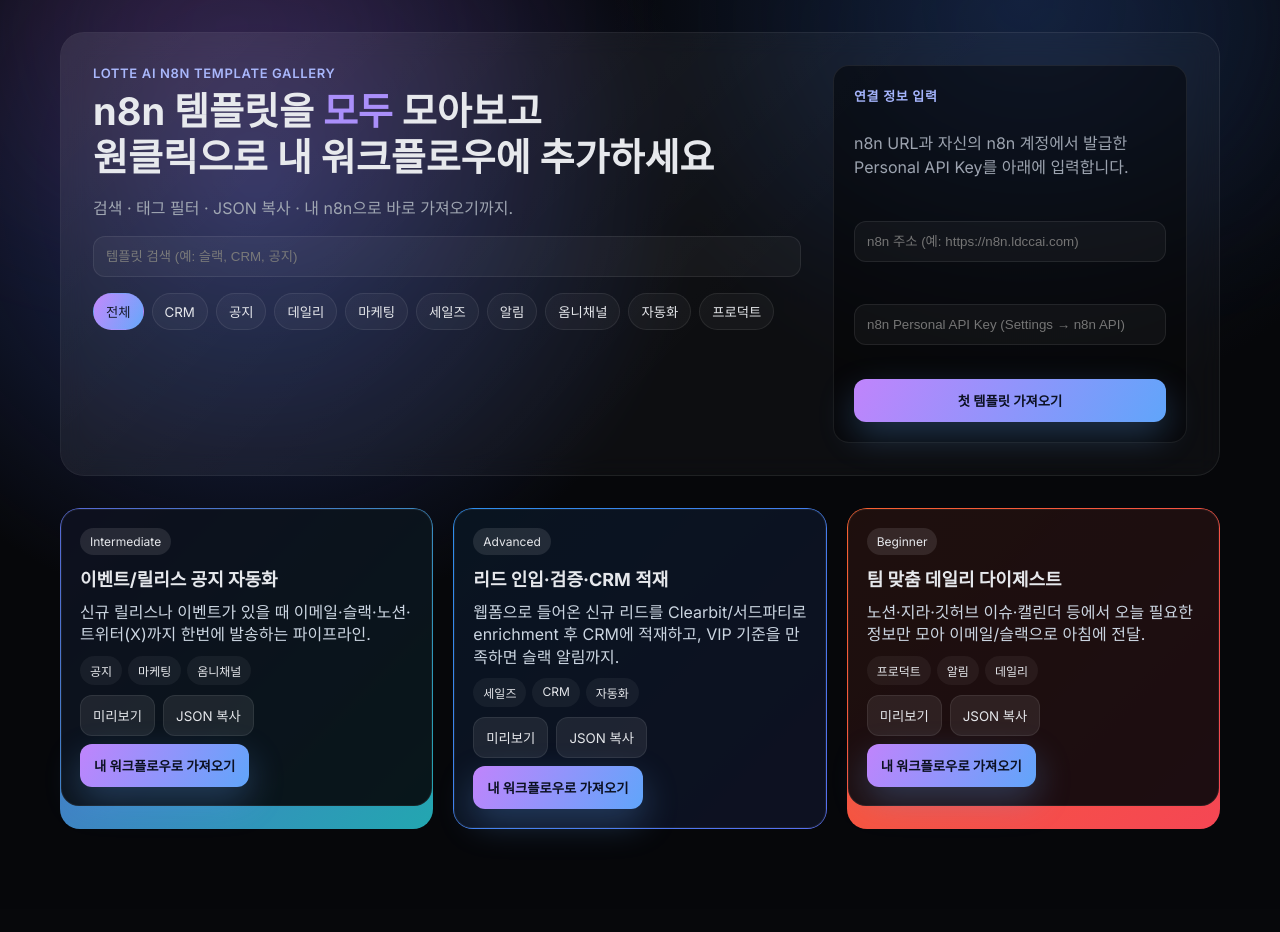
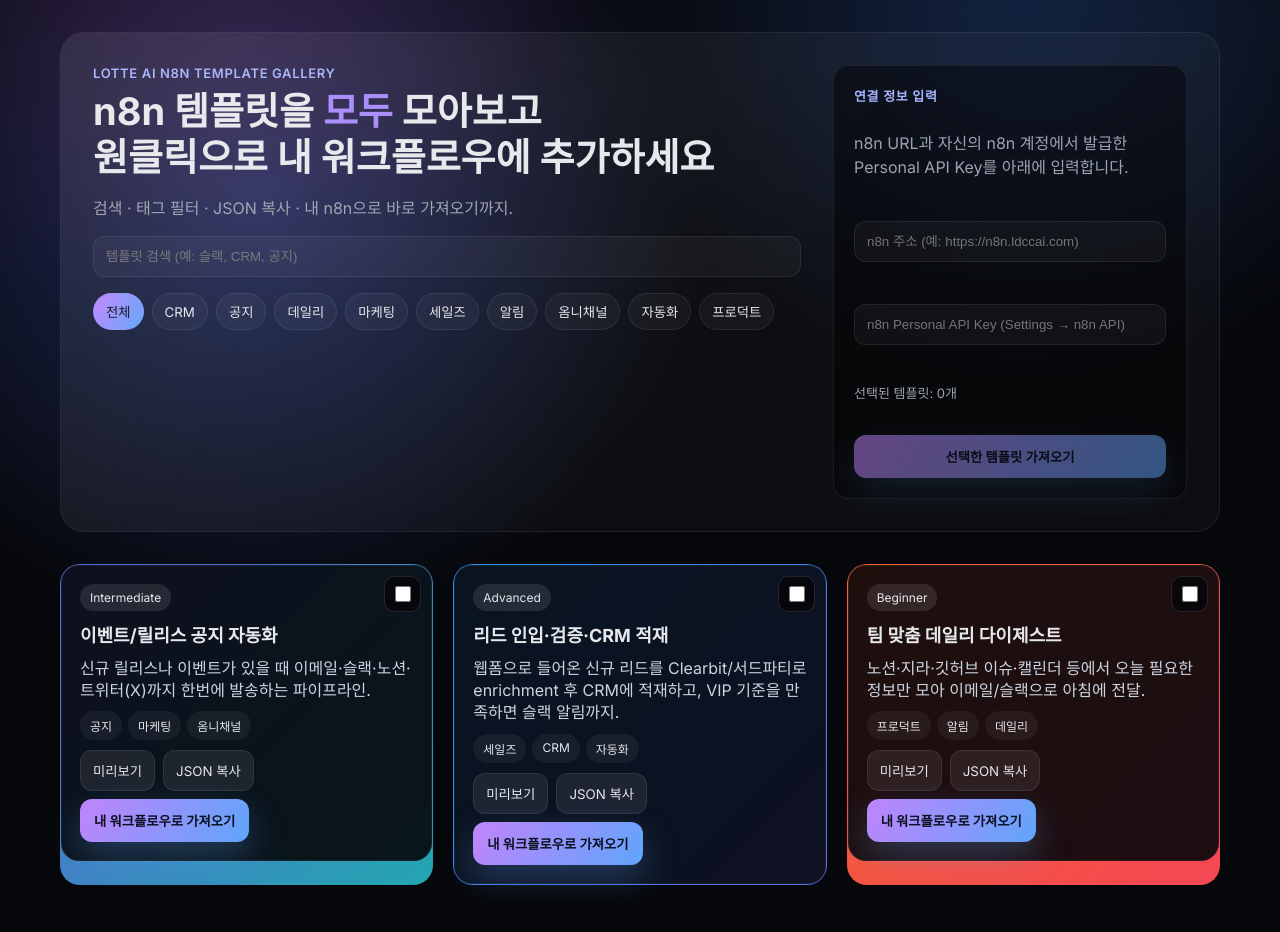
Before and after one commit to vvonha/n8n, a React (Vite) app: page / in a window 1280 px wide. Shown: the top 932 px of the page. Before the commit the page ends 909 px from the top, so only its background shows below. Built offline with nearby package versions, Linux system fonts and the light colour scheme.

Commit message:
Add multi-template selection import

```diff
--- a/src/App.tsx
+++ b/src/App.tsx
@@ -22,6 +22,7 @@
   const [selectedTag, setSelectedTag] = useState<string | null>(null);
   const [selectedTemplate, setSelectedTemplate] = useState<WorkflowTemplate | null>(null);
   const [status, setStatus] = useState<string>('');
+  const [selectedTemplateIds, setSelectedTemplateIds] = useState<Set<string>>(new Set());
   const [apiBase, setApiBase] = useState<string>(() => {
     if (typeof window === 'undefined') return '';
     return localStorage.getItem('n8nApiBase') || '';
@@ -47,6 +48,23 @@
       return matchesQuery && matchesTag;
     });
   }, [query, selectedTag]);
+
+  const selectedTemplates = useMemo(
+    () => templates.filter((template) => selectedTemplateIds.has(template.id)),
+    [selectedTemplateIds],
+  );
+
+  const toggleTemplateSelection = (templateId: string) => {
+    setSelectedTemplateIds((prev) => {
+      const next = new Set(prev);
+      if (next.has(templateId)) {
+        next.delete(templateId);
+      } else {
+        next.add(templateId);
+      }
+      return next;
+    });
+  };
 
   const handleImport = async (template: WorkflowTemplate) => {
     if (!apiBase) {
@@ -84,12 +102,46 @@
     setStatus('JSON이 클립보드에 복사되었습니다.');
   };
 
-  const heroQuickImport = () => {
-    if (!filteredTemplates.length) {
-      setStatus('가져올 템플릿이 없습니다.');
+  const importSelectedTemplates = async () => {
+    if (selectedTemplates.length === 0) {
+      setStatus('가져올 템플릿을 선택해주세요.');
       return;
     }
-    handleImport(filteredTemplates[0]);
+
+    if (!apiBase) {
+      setStatus('n8n API 주소를 입력해주세요. 예: https://n8n.ldccai.com/api/v1');
+      return;
+    }
+
+    if (!apiKey) {
+      setStatus('먼저 내 n8n 계정에서 발급한 API 키를 입력해주세요. (Settings → API)');
+      return;
+    }
+
+    localStorage.setItem('n8nApiBase', apiBase);
+    localStorage.setItem('n8nApiKey', apiKey);
+
+    setIsLoading(true);
+    setStatus('선택한 템플릿을 가져오는 중...');
+
+    const results: string[] = [];
+
+    try {
+      for (const template of selectedTemplates) {
+        try {
+          const workflowName = formatWorkflowName(template);
+          const workflowId = await importWorkflow({ template, workflowName, apiKey, apiBase });
+          results.push(`${template.name}: ${workflowId ? `ID ${workflowId}` : '완료'}`);
+        } catch (error) {
+          console.error(error);
+          results.push(`${template.name}: 실패`);
+        }
+      }
+
+      setStatus(`가져오기 완료 (${selectedTemplates.length}개). ${results.join(' | ')}`);
+    } finally {
+      setIsLoading(false);
+    }
   };
 
   return (
@@ -153,12 +205,14 @@
             />
           </div>
 
+          <p className="muted small">선택된 템플릿: {selectedTemplateIds.size}개</p>
+
           <button
             className="primary wide"
-            disabled={isLoading || filteredTemplates.length === 0}
-            onClick={heroQuickImport}
+            disabled={isLoading || selectedTemplateIds.size === 0}
+            onClick={importSelectedTemplates}
           >
-            {isLoading ? '가져오는 중...' : '첫 템플릿 가져오기' }
+            {isLoading ? '가져오는 중...' : '선택한 템플릿 가져오기' }
           </button>
 
           {status && <p className="status">{status}</p>}
@@ -174,6 +228,8 @@
               onSelect={setSelectedTemplate}
               onCopyJson={handleCopy}
               onImport={handleImport}
+              onToggleSelect={toggleTemplateSelection}
+              isSelected={selectedTemplateIds.has(template.id)}
             />
           ))}
           {filteredTemplates.length === 0 && <p className="muted">조건에 맞는 템플릿이 없습니다.</p>}
--- a/src/components/TemplateCard.tsx
+++ b/src/components/TemplateCard.tsx
@@ -5,11 +5,28 @@
   onSelect: (template: WorkflowTemplate) => void;
   onCopyJson: (template: WorkflowTemplate) => void;
   onImport: (template: WorkflowTemplate) => void;
+  onToggleSelect: (templateId: string) => void;
+  isSelected: boolean;
 };
 
-export function TemplateCard({ template, onSelect, onCopyJson, onImport }: TemplateCardProps) {
+export function TemplateCard({
+  template,
+  onSelect,
+  onCopyJson,
+  onImport,
+  onToggleSelect,
+  isSelected,
+}: TemplateCardProps) {
   return (
     <article className="template-card" style={{ backgroundImage: template.heroColor }}>
+      <label className="template-card__select">
+        <input
+          type="checkbox"
+          checked={isSelected}
+          onChange={() => onToggleSelect(template.id)}
+          aria-label={`${template.name} 선택`}
+        />
+      </label>
       <div className="template-card__body">
         <div className="template-card__pill">{template.difficulty}</div>
         <h3>{template.name}</h3>
--- a/src/styles/global.css
+++ b/src/styles/global.css
@@ -228,6 +228,27 @@
   animation: gradientMove 10s ease infinite;
 }
 
+.template-card__select {
+  position: absolute;
+  top: 12px;
+  right: 12px;
+  background: rgba(6, 7, 10, 0.85);
+  border: 1px solid rgba(255, 255, 255, 0.12);
+  border-radius: 10px;
+  padding: 6px;
+  display: inline-flex;
+  align-items: center;
+  justify-content: center;
+  z-index: 1;
+}
+
+.template-card__select input {
+  width: 16px;
+  height: 16px;
+  accent-color: #a78bfa;
+  cursor: pointer;
+}
+
 .template-card__body {
   background: rgba(6, 7, 10, 0.9);
   border-radius: 18px;
```
